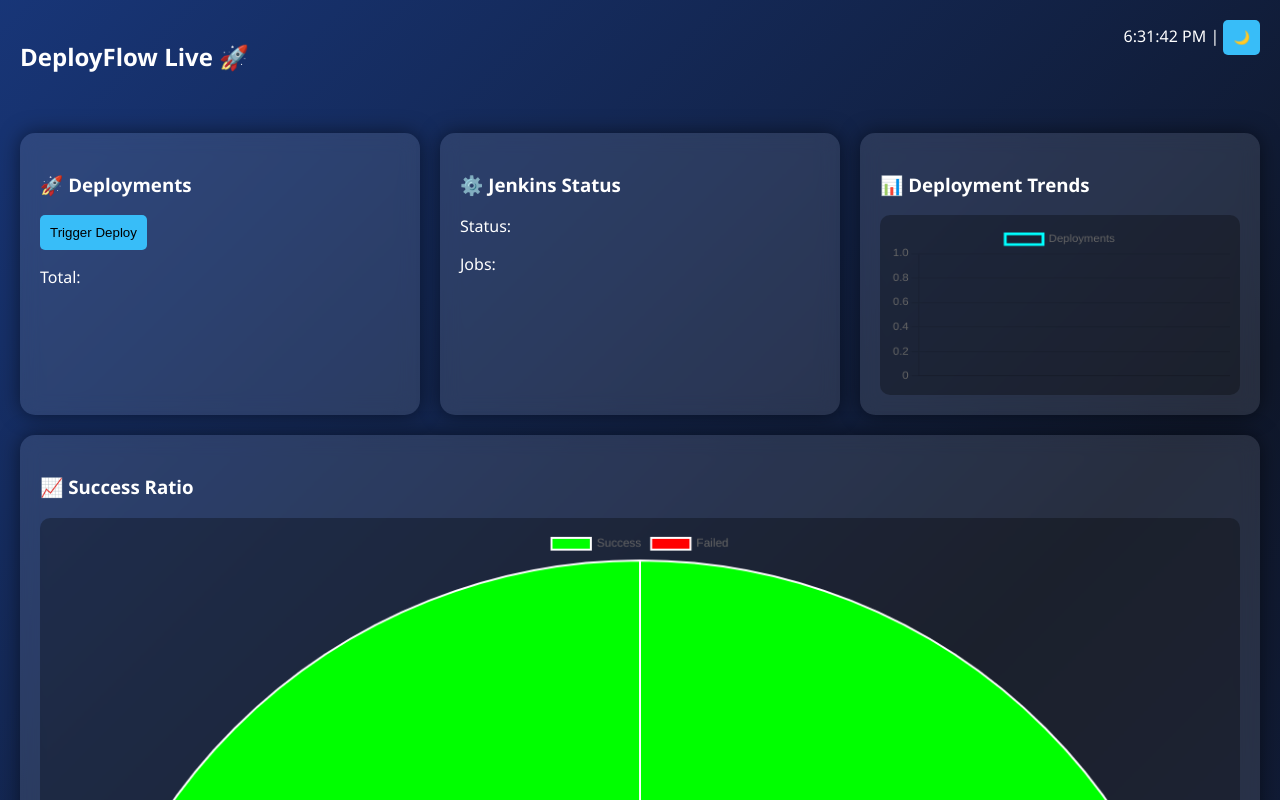
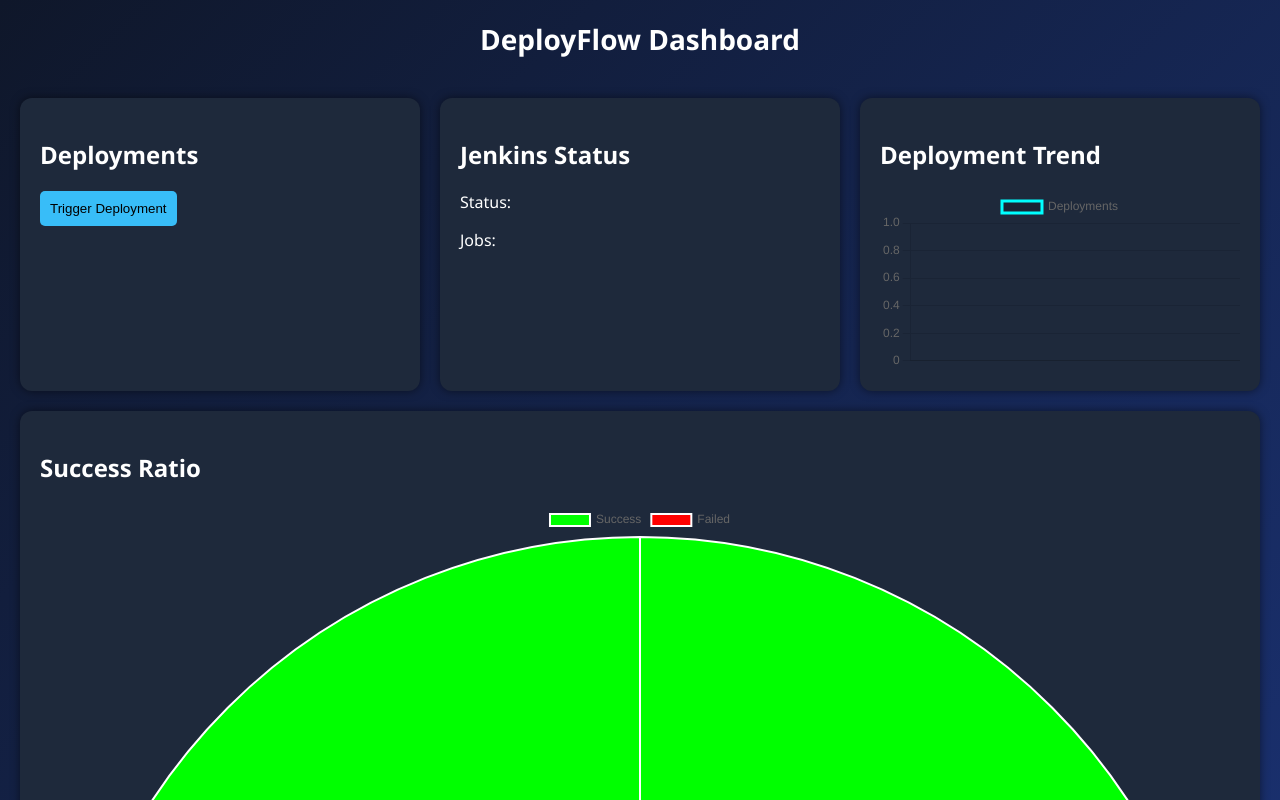
Before and after one commit to Simran24MCC20089/deployflow, a website: page index.html in a window 1280 px wide. Shown: the top 800 px of the page. Drawn offline with nearby package versions, Linux system fonts and the light colour scheme; no server answers.

Commit message:
final fix UI + charts

```diff
--- a/index.html
+++ b/index.html
@@ -1,34 +1,25 @@
 <!DOCTYPE html>
-<html>
+<html lang="en">
 <head>
-<title>DeployFlow Live Dashboard 🚀</title>
+<meta charset="UTF-8">
+<title>DeployFlow Dashboard</title>
+
 <script src="https://cdn.jsdelivr.net/npm/chart.js"></script>
 
 <style>
 body {
   margin: 0;
   font-family: 'Segoe UI';
-  background: linear-gradient(-45deg, #1e3a8a, #0f172a, #2563eb, #020617);
-  background-size: 400% 400%;
-  animation: gradient 10s ease infinite;
+  background: linear-gradient(135deg, #0f172a, #1e3a8a);
   color: white;
-}
-
-@keyframes gradient {
-  0% {background-position: 0%;}
-  50% {background-position: 100%;}
-  100% {background-position: 0%;}
 }
 
 /* HEADER */
 .header {
-  display: flex;
-  justify-content: space-between;
+  text-align: center;
   padding: 20px;
-}
-
-.toggle {
-  cursor: pointer;
+  font-size: 28px;
+  font-weight: bold;
 }
 
 /* LAYOUT */
@@ -39,20 +30,14 @@ body {
   flex-wrap: wrap;
 }
 
-/* CARDS */
+/* CARD */
 .card {
   flex: 1;
-  min-width: 280px;
-  background: rgba(255,255,255,0.1);
-  backdrop-filter: blur(10px);
+  min-width: 300px;
+  background: #1e293b;
   padding: 20px;
-  border-radius: 15px;
-  box-shadow: 0 0 20px rgba(0,0,0,0.5);
-  transition: 0.3s;
-}
-
-.card:hover {
-  transform: scale(1.03);
+  border-radius: 12px;
+  box-shadow: 0 0 10px rgba(0,0,0,0.5);
 }
 
 /* BUTTON */
@@ -68,20 +53,11 @@ button:hover {
   background: #0ea5e9;
 }
 
-/* STATUS COLORS */
 .green { color: lightgreen; }
 .red { color: red; }
 
-/* LIGHT MODE */
-.light {
-  background: #f1f5f9;
-  color: black;
-}
-
 canvas {
-  background: rgba(0,0,0,0.3);
-  border-radius: 10px;
-  padding: 10px;
+  margin-top: 10px;
 }
 </style>
 </head>
@@ -89,35 +65,37 @@ canvas {
 <body>
 
 <div class="header">
-<h2>DeployFlow Live 🚀</h2>
-<div>
-<span id="clock"></span> |
-<button onclick="toggleTheme()">🌙</button>
-</div>
+DeployFlow Dashboard
 </div>
 
 <div class="container">
 
+<!-- DEPLOYMENTS -->
 <div class="card">
-<h3>🚀 Deployments</h3>
-<button onclick="deploy()">Trigger Deploy</button>
-<p>Total: <span id="count"></span></p>
+<h2>Deployments</h2>
+
+<button onclick="deploy()">Trigger Deployment</button>
+
 <ul id="deployList"></ul>
 </div>
 
+<!-- JENKINS -->
 <div class="card">
-<h3>⚙️ Jenkins Status</h3>
+<h2>Jenkins Status</h2>
+
 <p>Status: <span id="status"></span></p>
 <p>Jobs: <span id="jobs"></span></p>
 </div>
 
+<!-- LINE CHART -->
 <div class="card">
-<h3>📊 Deployment Trends</h3>
+<h2>Deployment Trend</h2>
 <canvas id="lineChart"></canvas>
 </div>
 
+<!-- PIE CHART -->
 <div class="card">
-<h3>📈 Success Ratio</h3>
+<h2>Success Ratio</h2>
 <canvas id="pieChart"></canvas>
 </div>
 
@@ -133,8 +111,7 @@ let lineChart = new Chart(document.getElementById("lineChart"), {
     datasets: [{
       label: "Deployments",
       data: [],
-      borderColor: "cyan",
-      fill: false
+      borderColor: "cyan"
     }]
   }
 });
@@ -145,7 +122,7 @@ let pieChart = new Chart(document.getElementById("pieChart"), {
     labels: ["Success", "Failed"],
     datasets: [{
       data: [1,0],
-      backgroundColor: ["lime", "red"]
+      backgroundColor: ["lime","red"]
     }]
   }
 });
@@ -154,19 +131,17 @@ async function loadDeployments() {
   const res = await fetch(API + "/deployments");
   const data = await res.json();
 
-  document.getElementById("count").innerText = data.length;
-
   let list = document.getElementById("deployList");
   list.innerHTML = "";
 
   let success = 0;
 
-  data.slice(0,5).forEach(d => {
-    list.innerHTML += `<li>${d.version} - ${d.status}</li>`;
+  data.forEach((d,i) => {
+    list.innerHTML += `<li>${d.version} - ${d.status} - ${d.time}</li>`;
     if(d.status==="Success") success++;
   });
 
-  // Update charts
+  // update charts
   lineChart.data.labels = data.map((_,i)=>i+1);
   lineChart.data.datasets[0].data = data.map((_,i)=>i+1);
   lineChart.update();
@@ -191,17 +166,6 @@ async function loadJenkins() {
     data.status==="Connected" ? "green" : "red";
 }
 
-function toggleTheme() {
-  document.body.classList.toggle("light");
-}
-
-// Clock
-setInterval(()=>{
-  document.getElementById("clock").innerText =
-    new Date().toLocaleTimeString();
-},1000);
-
-// Auto refresh
 setInterval(()=>{
   loadDeployments();
   loadJenkins();
```
